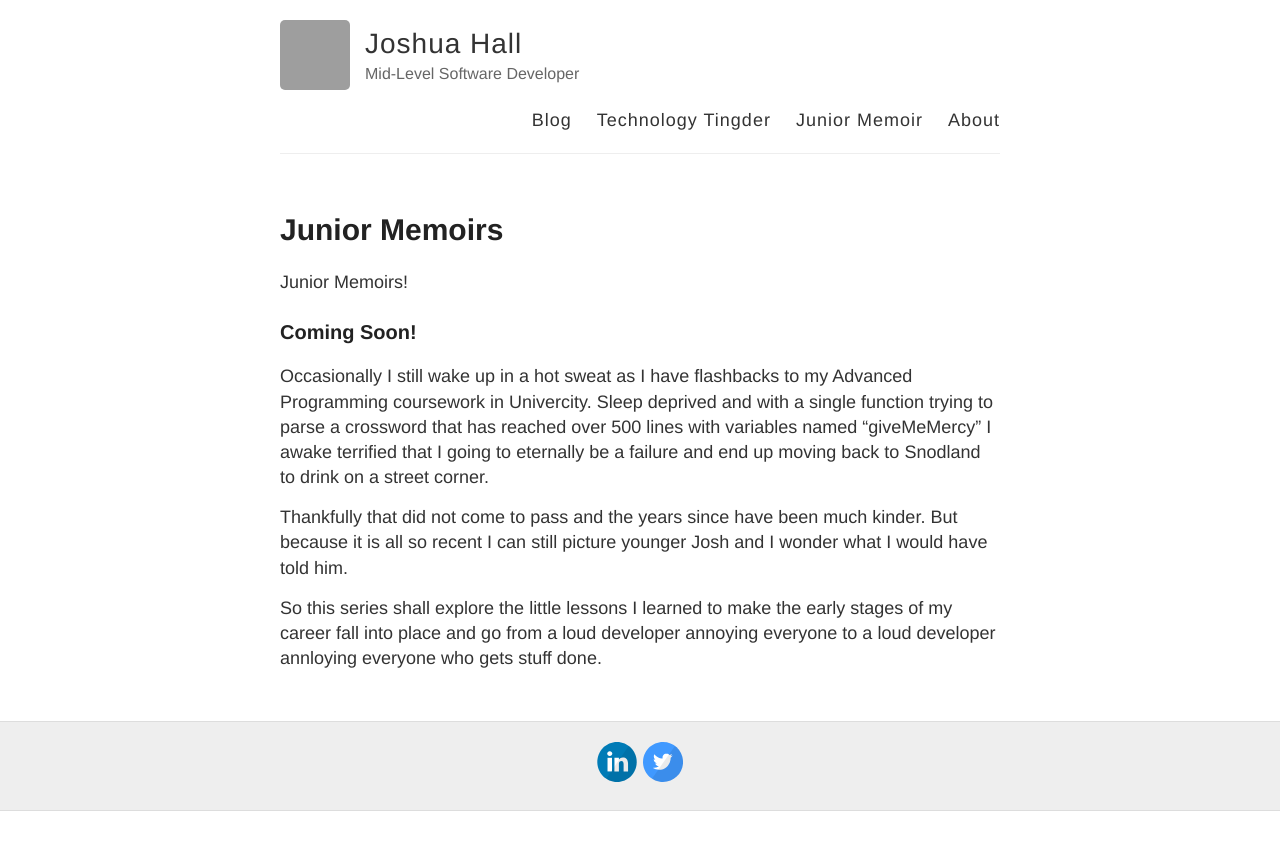
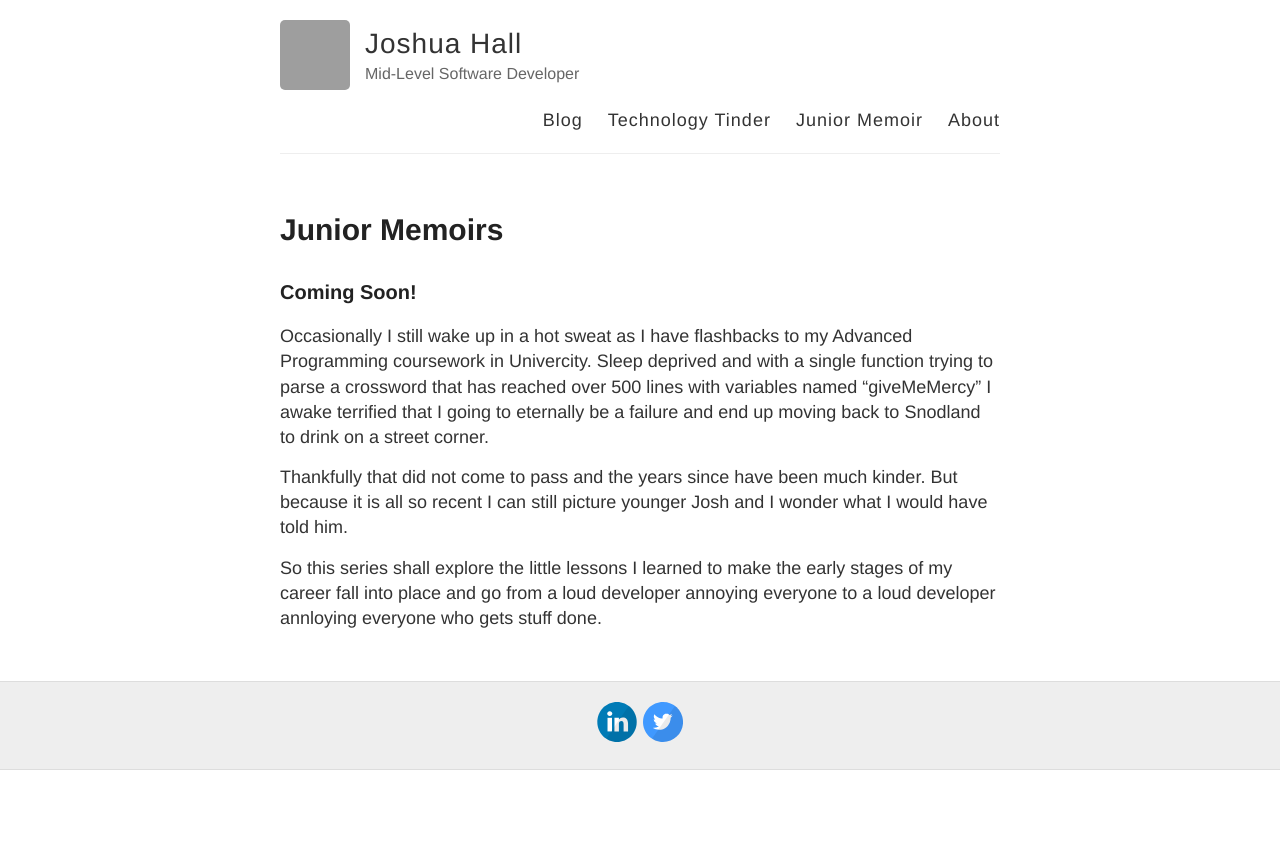
Before and after one commit to JoshuaHall1995/JoshuaHall1995.github.io, a Jekyll site: the page built from juniorMemoir.md, in a window 1280 px wide. Shown: the top 850 px of the page. Built offline with Jekyll 4.4.1, drawn with Linux system fonts in a browser that asks for light colours; grey boxes are pictures that could not be loaded.

Commit message:
Silly updates

```diff
--- a/_layouts/default.html
+++ b/_layouts/default.html
@@ -28,7 +28,7 @@
 
           <nav>
             <a href="{{ site.baseurl }}/">Blog</a>
-            <a href="{{ site.baseurl }}/technologyTinder">Technology Tingder</a>
+            <a href="{{ site.baseurl }}/technologyTinder">Technology Tinder</a>
             <a href="{{ site.baseurl }}/juniorMemoirs">Junior Memoir</a>
             <a href="{{ site.baseurl }}/about">About</a>
           </nav>
--- a/juniorMemoir.md
+++ b/juniorMemoir.md
@@ -4,7 +4,6 @@ title: Junior Memoirs
 permalink: /juniorMemoirs/
 ---
 
-Junior Memoirs!
 ### Coming Soon!
 
 Occasionally I still wake up in a hot sweat as I have flashbacks to my Advanced Programming coursework in Univercity. Sleep deprived and with a single function trying to parse a crossword that has reached over 500 lines with variables named "giveMeMercy" I awake terrified that I going to eternally be a failure and end up moving back to Snodland to drink on a street corner.
```
Also changed, not shown: technologyTInder.md (+0 -1 lines).
